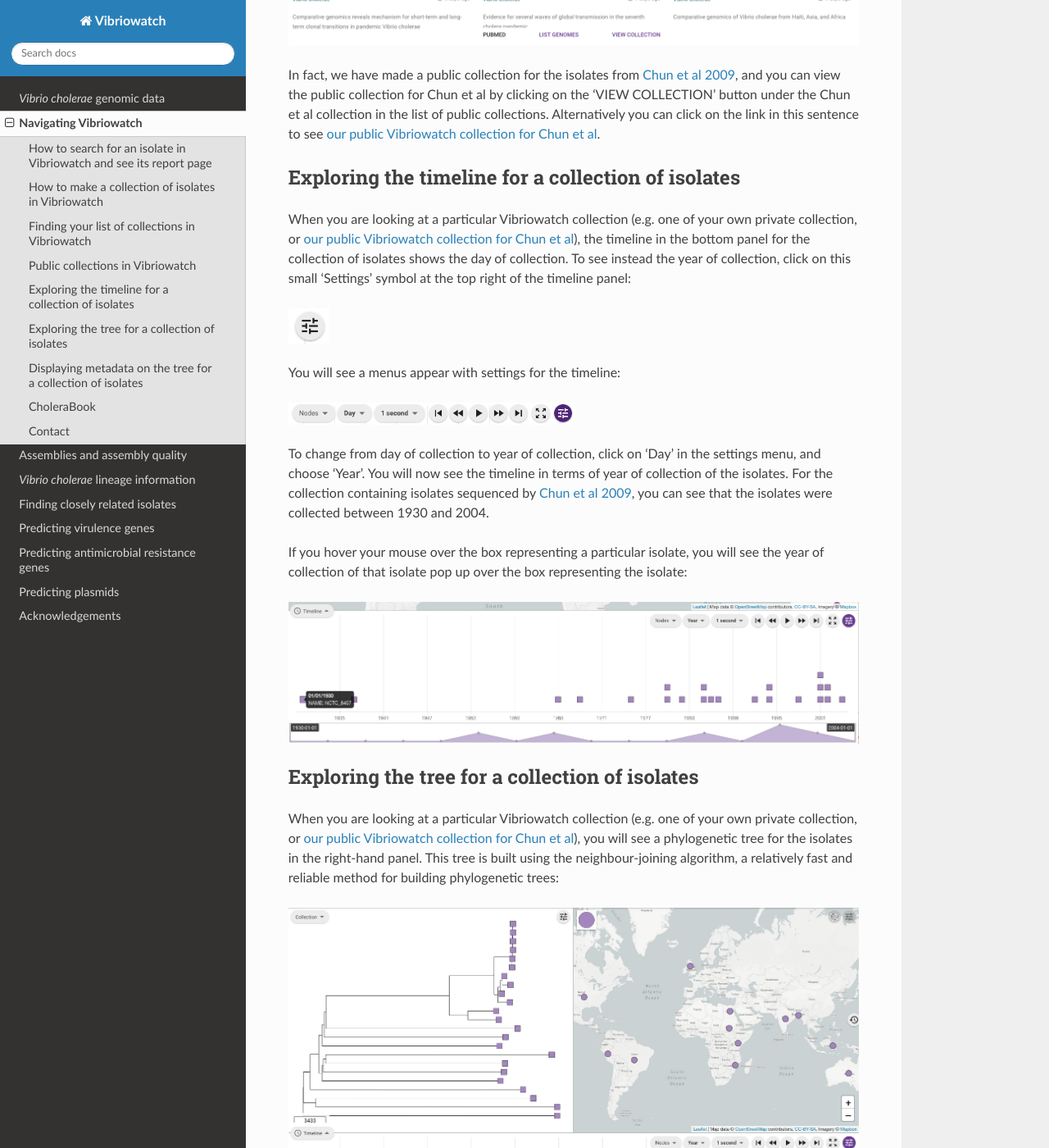
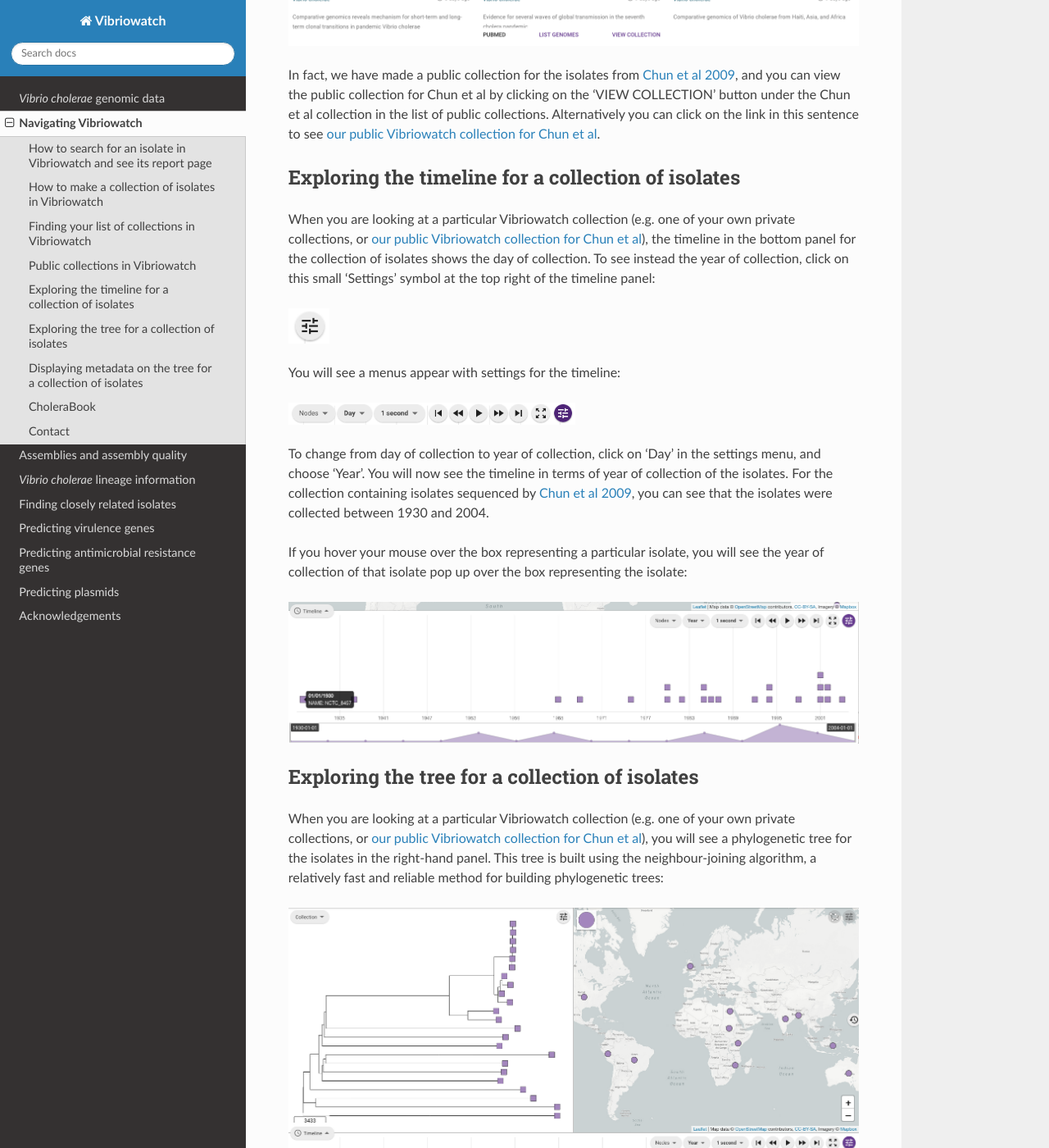
Before and after one commit to avrilcoghlan/vibriowatch, a Sphinx documentation site: the page built from docs/source/navigating.rst, in a window 1280 px wide and 1400 px high, scrolled down 8102 px. Shown: the whole window at 82% size. Built offline with Sphinx 7.4.7 and the Read the Docs theme 3.1.0, drawn with Linux system fonts in a browser that asks for light colours.

Commit message:
Update navigating.rst

```diff
--- a/docs/source/navigating.rst
+++ b/docs/source/navigating.rst
@@ -194,7 +194,7 @@ in this sentence to see `our public Vibriowatch collection for Chun et al`_.
 Exploring the timeline for a collection of isolates
 ---------------------------------------------------
 
-When you are looking at a particular Vibriowatch collection (e.g. one of your own private collection, or `our public Vibriowatch collection for Chun et al`_), the timeline in the bottom panel for the collection of isolates shows the day of collection. To see instead the year of collection, click on this small 'Settings' symbol at the top right of the timeline panel:
+When you are looking at a particular Vibriowatch collection (e.g. one of your own private collections, or `our public Vibriowatch collection for Chun et al`_), the timeline in the bottom panel for the collection of isolates shows the day of collection. To see instead the year of collection, click on this small 'Settings' symbol at the top right of the timeline panel:
 
 .. _our public Vibriowatch collection for Chun et al: https://pathogen.watch/collection/qg0gc5vpdn1u-vibriowatch-collection-chun-et-al-2009
 
@@ -219,7 +219,7 @@ If you hover your mouse over the box representing a particular isolate, you will
 Exploring the tree for a collection of isolates
 -----------------------------------------------
 
-When you are looking at a particular Vibriowatch collection (e.g. one of your own private collection, or `our public Vibriowatch collection for Chun et al`_), you will
+When you are looking at a particular Vibriowatch collection (e.g. one of your own private collections, or `our public Vibriowatch collection for Chun et al`_), you will
 see a phylogenetic tree for the isolates in the right-hand panel. This tree is built using the neighbour-joining
 algorithm, a relatively fast and reliable method for building phylogenetic trees:
 
```
